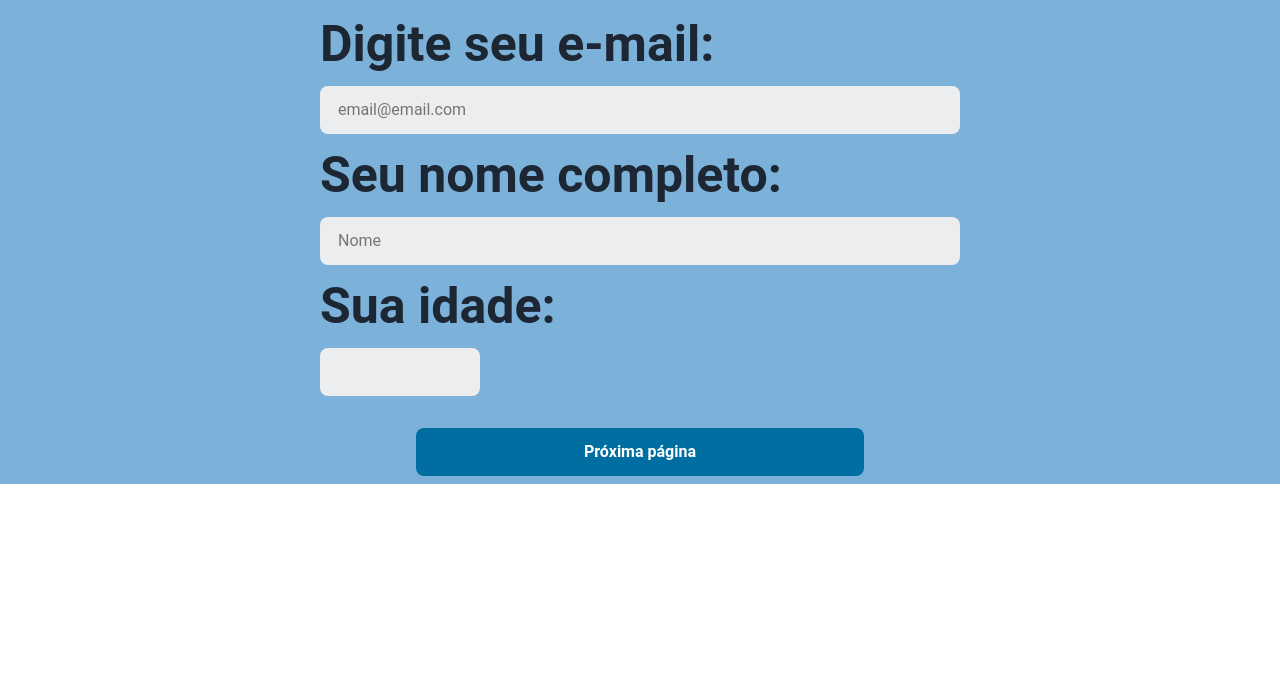
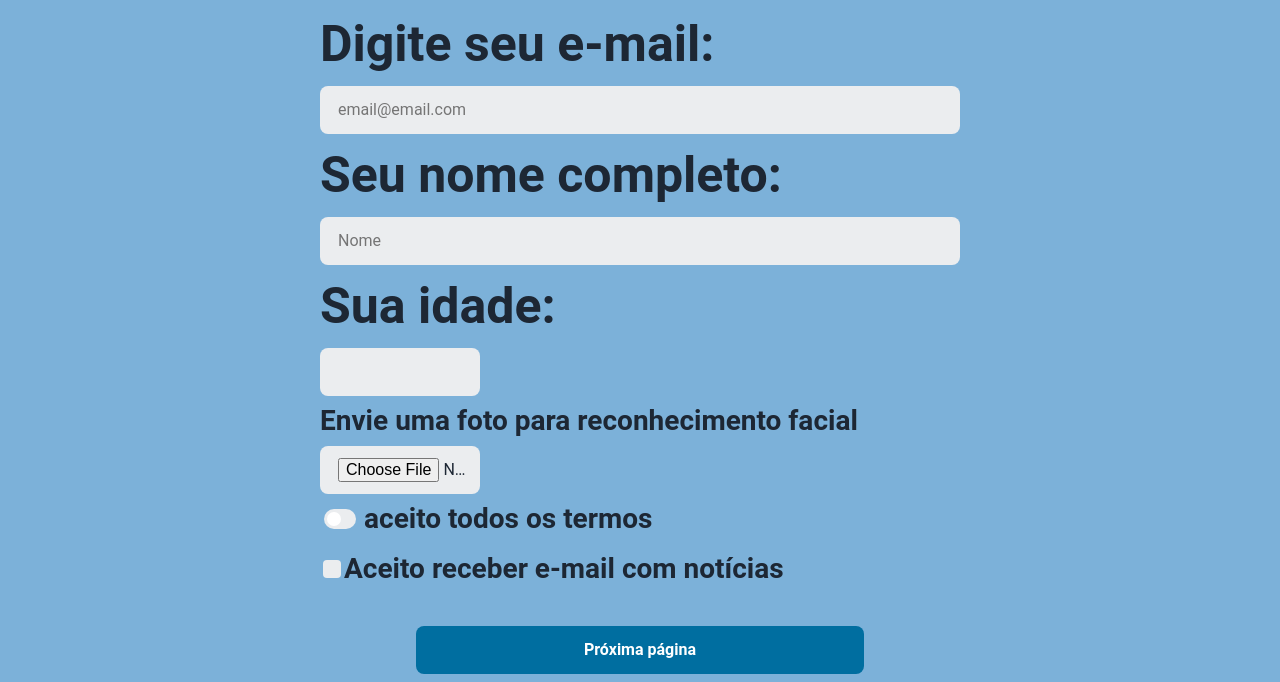
Before and after one commit to marcoshenke/treinando-Siimple-Framework, a website: page src/pages/input.html in a window 1280 px wide. Shown: the part 618-1300 px from the top of the page. Before the commit the page ends 1102 px from the top, so only its background shows below. Drawn offline with Linux system fonts and the light colour scheme.

Commit message:
add mais column e inputs

```diff
--- a/src/pages/input.html
+++ b/src/pages/input.html
@@ -49,6 +49,16 @@
                 <input type="text" class="input" name="nome" placeholder="Nome">
                 <label class="label" for="idade">Sua idade:</label>
                 <input type="number" class="input has-w-4" name="idade">
+                <label class="label" for="file"><span class="has-size-4">Envie uma foto para reconhecimento facial</span></label>
+                <input type="file" class="input has-w-4" name="file">
+                <label class="label" for="switch0">
+                        <input type="checkbox" id="switch0" class="switch has-mr-2" />
+                        <span class="has-size-4">aceito todos os termos</span>
+                </label>
+                <label class="label" for="checkbox0">
+                        <input type="checkbox" id="checkbox0" class="checkbox" />
+                        <span class="has-mr-2 has-size-4">Aceito receber e-mail com notícias</span>
+                </label>
         </form>
 
 
```
Also changed, not shown: src/pages/column.html (+7 -1 lines).
